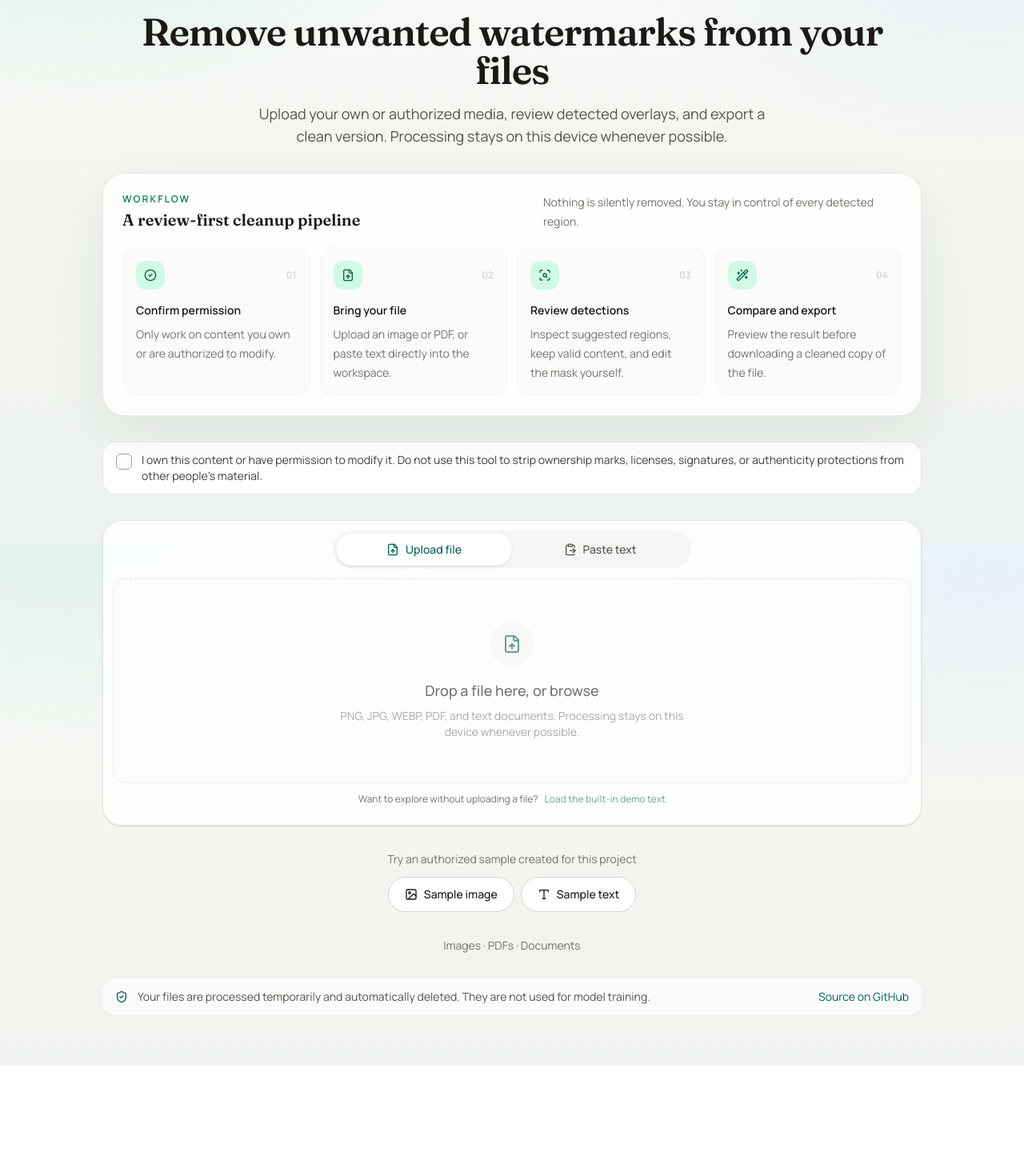
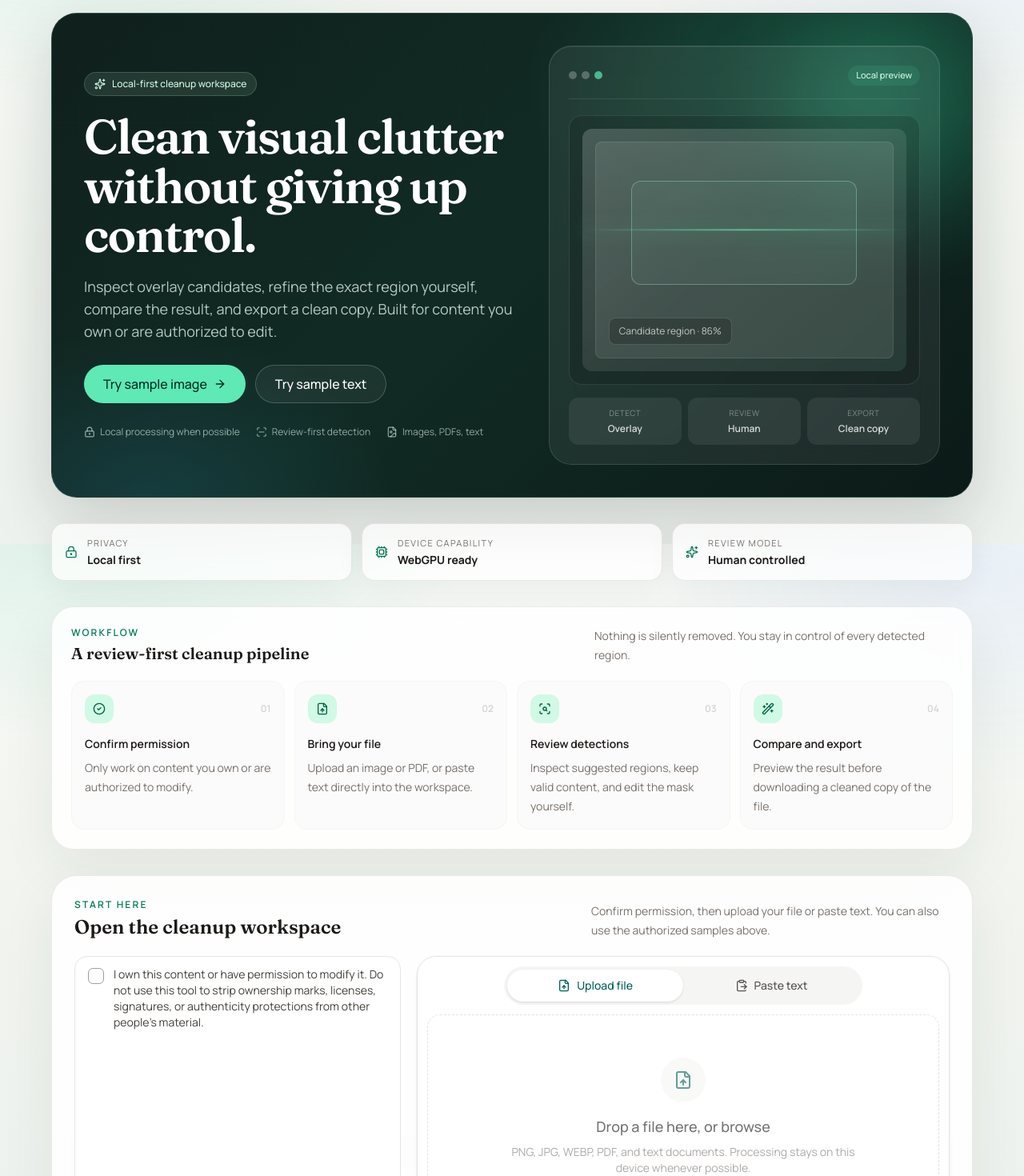
Before and after one commit to MadanMohan0537/watermark-cleanup, a Next.js app: page / in a window 1280 px wide. Shown: the part 120-1590 px from the top of the page at 80% size. Before the commit the page ends 1452 px from the top, so only its background shows below. Built offline with nearby package versions, Linux system fonts and the light colour scheme.

Commit message:
Redesign live cleanup experience

```diff
--- a/components/workspace/Workspace.tsx
+++ b/components/workspace/Workspace.tsx
@@ -1,8 +1,9 @@
 "use client";
 
 import { useMemo, useState } from "react";
-import { ImageIcon, ShieldCheck, Type } from "lucide-react";
+import { ArrowRight, FileImage, ImageIcon, LockKeyhole, ScanLine, ShieldCheck, Sparkles, Type } from "lucide-react";
 import { SiteHeader } from "@/components/layout/SiteHeader";
+import { CapabilityStrip } from "@/components/workspace/CapabilityStrip";
 import { HowItWorks } from "@/components/workspace/HowItWorks";
 import { AuthorizationGate } from "@/components/uploader/AuthorizationGate";
 import { Dropzone } from "@/components/uploader/Dropzone";
@@ -160,46 +161,102 @@ export function Workspace() {
   }
 
   return (
-    <div className="mx-auto flex w-full max-w-5xl flex-col gap-8">
+    <div className="mx-auto flex w-full max-w-6xl flex-col gap-8">
       {step === "idle" ? (
         <>
           <SiteHeader />
-          <header className="space-y-4 text-center">
-            <h1 className="text-4xl font-semibold tracking-tight text-stone-900 sm:text-5xl">
-              Remove unwanted watermarks from your files
+
+          <section className="hero-shell rounded-[2rem] p-6 text-white sm:p-9 lg:p-10">
+            <div className="hero-glow right-0 top-0" />
+            <div className="relative grid items-center gap-10 lg:grid-cols-[1.05fr_0.95fr]">
+              <div className="max-w-2xl">
+                <div className="mb-5 inline-flex items-center gap-2 rounded-full border border-emerald-200/20 bg-emerald-100/10 px-3 py-1.5 text-xs font-medium text-emerald-100">
+                  <Sparkles className="h-3.5 w-3.5" />
+                  Local-first cleanup workspace
+                </div>
+                <h1 className="text-4xl font-semibold leading-[1.02] tracking-[-0.03em] text-white sm:text-5xl lg:text-6xl">
+                  Clean visual clutter without giving up control.
                 </h1>
-            <p className="mx-auto max-w-2xl text-lg text-stone-600">
-              Upload your own or authorized media, review detected overlays, and export a clean version.
-              Processing stays on this device whenever possible.
+                <p className="mt-5 max-w-xl text-base leading-7 text-emerald-50/75 sm:text-lg">
+                  Inspect overlay candidates, refine the exact region yourself, compare the result, and export a clean copy. Built for content you own or are authorized to edit.
                 </p>
-          </header>
+                <div className="mt-7 flex flex-wrap gap-3">
+                  <Button type="button" size="lg" className="bg-emerald-300 text-emerald-950 hover:bg-emerald-200" onClick={() => void loadAuthorizedSample("image")}>
+                    Try sample image <ArrowRight className="h-4 w-4" />
+                  </Button>
+                  <Button type="button" size="lg" variant="outline" className="border-white/20 bg-white/5 text-white hover:bg-white/10" onClick={() => void loadAuthorizedSample("text")}>
+                    Try sample text
+                  </Button>
+                </div>
+                <div className="mt-7 flex flex-wrap gap-x-5 gap-y-2 text-xs text-emerald-50/60">
+                  <span className="inline-flex items-center gap-1.5"><LockKeyhole className="h-3.5 w-3.5" /> Local processing when possible</span>
+                  <span className="inline-flex items-center gap-1.5"><ScanLine className="h-3.5 w-3.5" /> Review-first detection</span>
+                  <span className="inline-flex items-center gap-1.5"><FileImage className="h-3.5 w-3.5" /> Images, PDFs, text</span>
+                </div>
+              </div>
+
+              <div className="demo-window rounded-[1.75rem] p-5 sm:p-6">
+                <div className="flex items-center justify-between border-b border-white/10 pb-4">
+                  <div className="flex gap-1.5">
+                    <span className="h-2.5 w-2.5 rounded-full bg-white/25" />
+                    <span className="h-2.5 w-2.5 rounded-full bg-white/25" />
+                    <span className="h-2.5 w-2.5 rounded-full bg-emerald-300/70" />
+                  </div>
+                  <span className="rounded-full bg-emerald-300/10 px-2.5 py-1 text-[11px] font-medium text-emerald-100">Local preview</span>
+                </div>
+                <div className="mt-5 rounded-2xl border border-white/10 bg-black/15 p-4">
+                  <div className="aspect-[4/3] rounded-xl bg-gradient-to-br from-stone-100/20 via-white/10 to-emerald-200/10 p-4">
+                    <div className="relative h-full overflow-hidden rounded-lg border border-white/10 bg-[#d6ddd8]/10">
+                      <div className="absolute inset-x-[12%] top-[18%] h-[48%] rounded-xl border border-emerald-200/35 bg-emerald-200/5" />
+                      <div className="absolute bottom-4 left-4 rounded-lg border border-white/15 bg-black/20 px-3 py-2 text-xs text-white/70">Candidate region · 86%</div>
+                    </div>
+                  </div>
+                </div>
+                <div className="mt-4 grid grid-cols-3 gap-2 text-center">
+                  <div className="rounded-xl bg-white/7 px-2 py-3"><p className="text-[10px] uppercase tracking-wider text-white/40">Detect</p><p className="mt-1 text-xs font-semibold text-white/80">Overlay</p></div>
+                  <div className="rounded-xl bg-white/7 px-2 py-3"><p className="text-[10px] uppercase tracking-wider text-white/40">Review</p><p className="mt-1 text-xs font-semibold text-white/80">Human</p></div>
+                  <div className="rounded-xl bg-white/7 px-2 py-3"><p className="text-[10px] uppercase tracking-wider text-white/40">Export</p><p className="mt-1 text-xs font-semibold text-white/80">Clean copy</p></div>
+                </div>
+              </div>
+            </div>
+          </section>
+
+          <CapabilityStrip />
           <HowItWorks />
+
+          <section className="stage-card rounded-[2rem] p-5 sm:p-7" id="workspace">
+            <div className="mb-5 flex flex-col gap-2 sm:flex-row sm:items-end sm:justify-between">
+              <div>
+                <p className="text-xs font-semibold uppercase tracking-[0.18em] text-emerald-700">Start here</p>
+                <h2 className="mt-1 text-2xl font-semibold text-stone-900">Open the cleanup workspace</h2>
+              </div>
+              <p className="max-w-md text-sm leading-6 text-stone-500">Confirm permission, then upload your file or paste text. You can also use the authorized samples above.</p>
+            </div>
+            <div className="grid gap-5 lg:grid-cols-[0.38fr_0.62fr]">
               <AuthorizationGate checked={authorized} onCheckedChange={setAuthorized} />
               <Dropzone disabled={!authorized} onFile={onFile} onText={onText} />
-          <div className="flex flex-col items-center gap-3">
-            <p className="text-sm text-stone-500">Try an authorized sample created for this project</p>
-            <div className="flex flex-wrap justify-center gap-2">
-              <Button type="button" variant="outline" onClick={() => void loadAuthorizedSample("image")}>
-                <ImageIcon className="h-4 w-4" />
-                Sample image
-              </Button>
-              <Button type="button" variant="outline" onClick={() => void loadAuthorizedSample("text")}>
-                <Type className="h-4 w-4" />
-                Sample text
-              </Button>
+            </div>
+            <div className="mt-4 flex flex-wrap items-center justify-between gap-3 border-t border-stone-100 pt-4">
+              <p className="text-xs text-stone-400">Supported: PNG · JPG · WEBP · PDF · TXT · Markdown</p>
+              <div className="flex gap-2">
+                <Button type="button" size="sm" variant="ghost" onClick={() => void loadAuthorizedSample("image")}><ImageIcon className="h-3.5 w-3.5" /> Sample image</Button>
+                <Button type="button" size="sm" variant="ghost" onClick={() => void loadAuthorizedSample("text")}><Type className="h-3.5 w-3.5" /> Sample text</Button>
               </div>
             </div>
-          <p className="text-center text-sm text-stone-500">Images · PDFs · Documents</p>
+          </section>
         </>
       ) : null}
 
       {step === "analyzing" || step === "processing" ? (
-        <div className="rounded-3xl border border-stone-200 bg-white p-10 text-center">
-          <p className="text-lg font-medium text-stone-900">
-            {step === "analyzing" ? "Analyzing file..." : "Cleaning selected overlays..."}
-          </p>
-          <Progress className="mx-auto mt-6 max-w-sm" value={step === "analyzing" ? 35 : 70} />
-        </div>
+        <section className="stage-card mx-auto w-full max-w-3xl rounded-[2rem] p-8 text-center sm:p-12">
+          <span className="mx-auto flex h-14 w-14 items-center justify-center rounded-2xl bg-emerald-100 text-emerald-800">
+            {step === "analyzing" ? <ScanLine className="h-6 w-6" /> : <Sparkles className="h-6 w-6" />}
+          </span>
+          <p className="mt-5 text-xs font-semibold uppercase tracking-[0.18em] text-emerald-700">{step === "analyzing" ? "Stage 1 of 3" : "Stage 3 of 3"}</p>
+          <h2 className="mt-2 text-2xl font-semibold text-stone-900">{step === "analyzing" ? "Inspecting your file" : "Building the cleaned copy"}</h2>
+          <p className="mx-auto mt-2 max-w-lg text-sm leading-6 text-stone-500">{step === "analyzing" ? "Classifying the file and looking for overlay-like regions. Nothing is removed automatically." : "Applying only the regions you approved and preserving the original file."}</p>
+          <Progress className="mx-auto mt-7 max-w-md" value={step === "analyzing" ? 38 : 82} />
+        </section>
       ) : null}
 
       {step === "review" && analysis ? (
@@ -226,18 +283,14 @@ export function Workspace() {
             ) : originalText ? (
               <TextDiff original={originalText} proposed={proposedText ?? originalText} />
             ) : (
-              <div className="rounded-3xl border border-stone-200 bg-white p-6 text-sm text-stone-600">
-                Review detected overlays below. For scanned PDF pages, export the page as an image and use the image
-                editor.
-              </div>
+              <div className="stage-card rounded-3xl p-6 text-sm text-stone-600">Review detected overlays below. For scanned PDF pages, export the page as an image and use the image editor.</div>
             )}
-            {analysis.pageCount && analysis.pageCount > 1 ? (
-              <PdfCompare pageCount={analysis.pageCount} page={pdfPage} onPage={setPdfPage} />
-            ) : null}
+            {analysis.pageCount && analysis.pageCount > 1 ? <PdfCompare pageCount={analysis.pageCount} page={pdfPage} onPage={setPdfPage} /> : null}
           </div>
           <aside className="space-y-4">
-            <div className="rounded-3xl border border-stone-200 bg-white p-4">
-              <h2 className="mb-3 font-medium text-stone-900">Detected overlays</h2>
+            <div className="stage-card rounded-3xl p-5">
+              <p className="text-xs font-semibold uppercase tracking-[0.16em] text-emerald-700">Stage 2 of 3</p>
+              <h2 className="mb-4 mt-1 text-xl font-semibold text-stone-900">Review detected overlays</h2>
               <RegionList
                 regions={regions}
                 onChange={(next) => {
@@ -248,57 +301,44 @@ export function Workspace() {
                 onRemoveAll={removeAllDetected}
               />
             </div>
-            {analysis.warnings.map((warning) => (
-              <p key={warning.code} className="text-sm text-amber-800">
-                {warning.message}
-              </p>
-            ))}
-            <Button type="button" className="w-full" size="lg" onClick={clean}>
-              Clean selected
-            </Button>
-            <Button type="button" variant="ghost" className="w-full" onClick={reset}>
-              Cancel
-            </Button>
+            {analysis.warnings.map((warning) => <p key={warning.code} className="rounded-2xl bg-amber-50 px-4 py-3 text-sm text-amber-800">{warning.message}</p>)}
+            <Button type="button" className="w-full" size="lg" onClick={clean}>Clean selected <ArrowRight className="h-4 w-4" /></Button>
+            <Button type="button" variant="ghost" className="w-full" onClick={reset}>Cancel</Button>
           </aside>
         </section>
       ) : null}
 
       {step === "done" && result && originalUrl && resultUrl ? (
         <section className="space-y-6">
+          <div className="stage-card rounded-3xl p-5 sm:p-6">
+            <div className="mb-5 flex flex-col gap-1 sm:flex-row sm:items-end sm:justify-between">
+              <div>
+                <p className="text-xs font-semibold uppercase tracking-[0.16em] text-emerald-700">Complete</p>
+                <h2 className="mt-1 text-2xl font-semibold text-stone-900">Compare before exporting</h2>
+              </div>
+              <p className="text-sm text-stone-500">Your original file was not overwritten.</p>
+            </div>
             {result.mediaKind === "image" ? (
               <BeforeAfterSlider beforeUrl={originalUrl} afterUrl={resultUrl} />
             ) : result.mediaKind === "text" && originalText ? (
               <TextDiff original={originalText} proposed={new TextDecoder().decode(result.bytes)} />
             ) : (
-            <PdfCompare
-              pageCount={analysis?.pageCount ?? 1}
-              page={pdfPage}
-              onPage={setPdfPage}
-              beforeLabel="Original"
-              afterLabel="Cleaned"
-            />
+              <PdfCompare pageCount={analysis?.pageCount ?? 1} page={pdfPage} onPage={setPdfPage} beforeLabel="Original" afterLabel="Cleaned" />
             )}
-          {result.warnings.map((warning) => (
-            <p key={warning.code} className="text-sm text-amber-800">
-              {warning.message}
-            </p>
-          ))}
+          </div>
+          {result.warnings.map((warning) => <p key={warning.code} className="rounded-2xl bg-amber-50 px-4 py-3 text-sm text-amber-800">{warning.message}</p>)}
           <DownloadPanel filename={result.filename} mimeType={result.mimeType} bytes={result.bytes} onReset={reset} />
         </section>
       ) : null}
 
       {error ? <p className="rounded-2xl bg-red-50 px-4 py-3 text-sm text-red-800">{error}</p> : null}
 
-      <footer className="flex flex-col gap-3 rounded-2xl bg-white/70 px-4 py-3 text-sm text-stone-600 sm:flex-row sm:items-start sm:justify-between">
+      <footer className="flex flex-col gap-3 rounded-2xl border border-white/60 bg-white/65 px-4 py-3 text-sm text-stone-600 shadow-sm backdrop-blur sm:flex-row sm:items-start sm:justify-between">
         <div className="flex items-start gap-3">
-          <ShieldCheck className="mt-0.5 h-4 w-4 shrink-0 text-teal-800" />
-          <span>
-            Your files are processed temporarily and automatically deleted. They are not used for model training.
-          </span>
+          <ShieldCheck className="mt-0.5 h-4 w-4 shrink-0 text-emerald-800" />
+          <span>Your files are processed temporarily and automatically deleted. They are not used for model training.</span>
         </div>
-        <a href={GITHUB_URL} className="shrink-0 text-teal-800 underline-offset-4 hover:underline">
-          Source on GitHub
-        </a>
+        <a href={GITHUB_URL} className="shrink-0 font-medium text-emerald-800 underline-offset-4 hover:underline">Source on GitHub</a>
       </footer>
     </div>
   );
```
Lines whose indentation alone changed are shown as unchanged.
